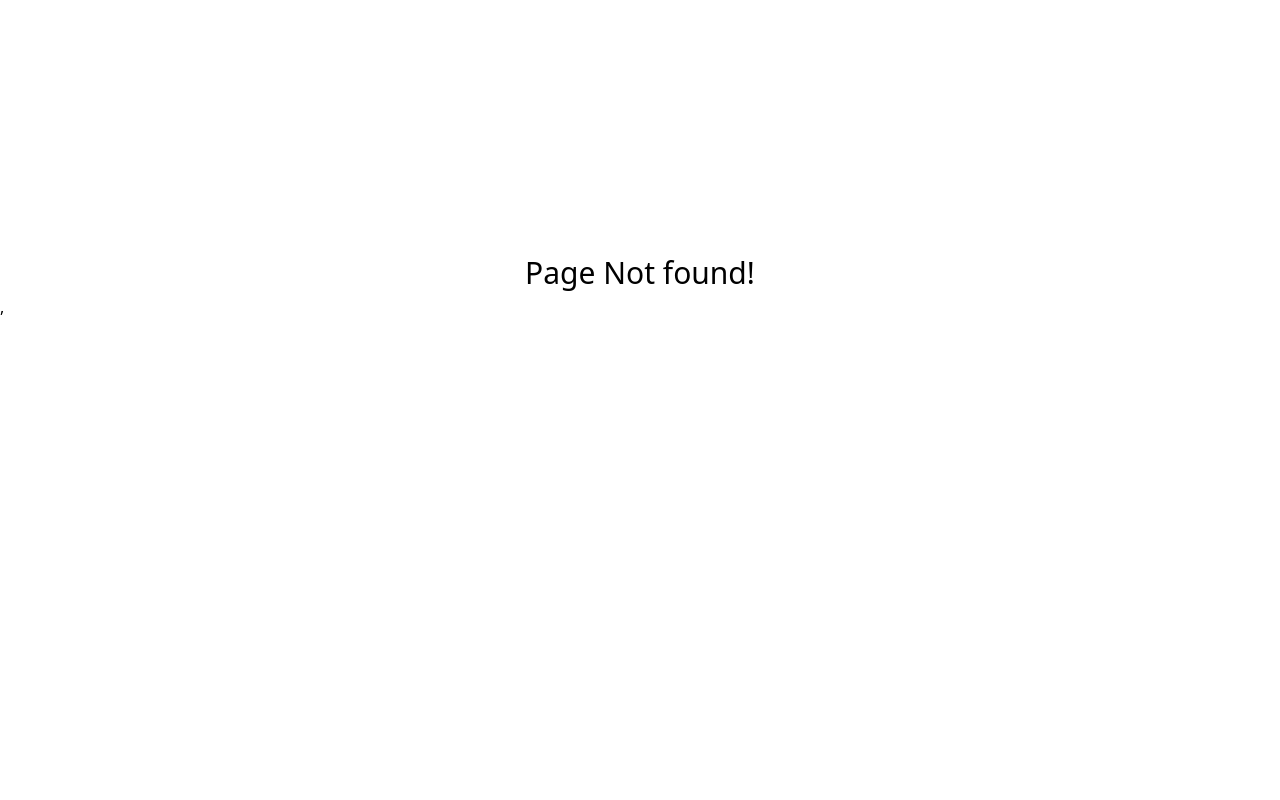
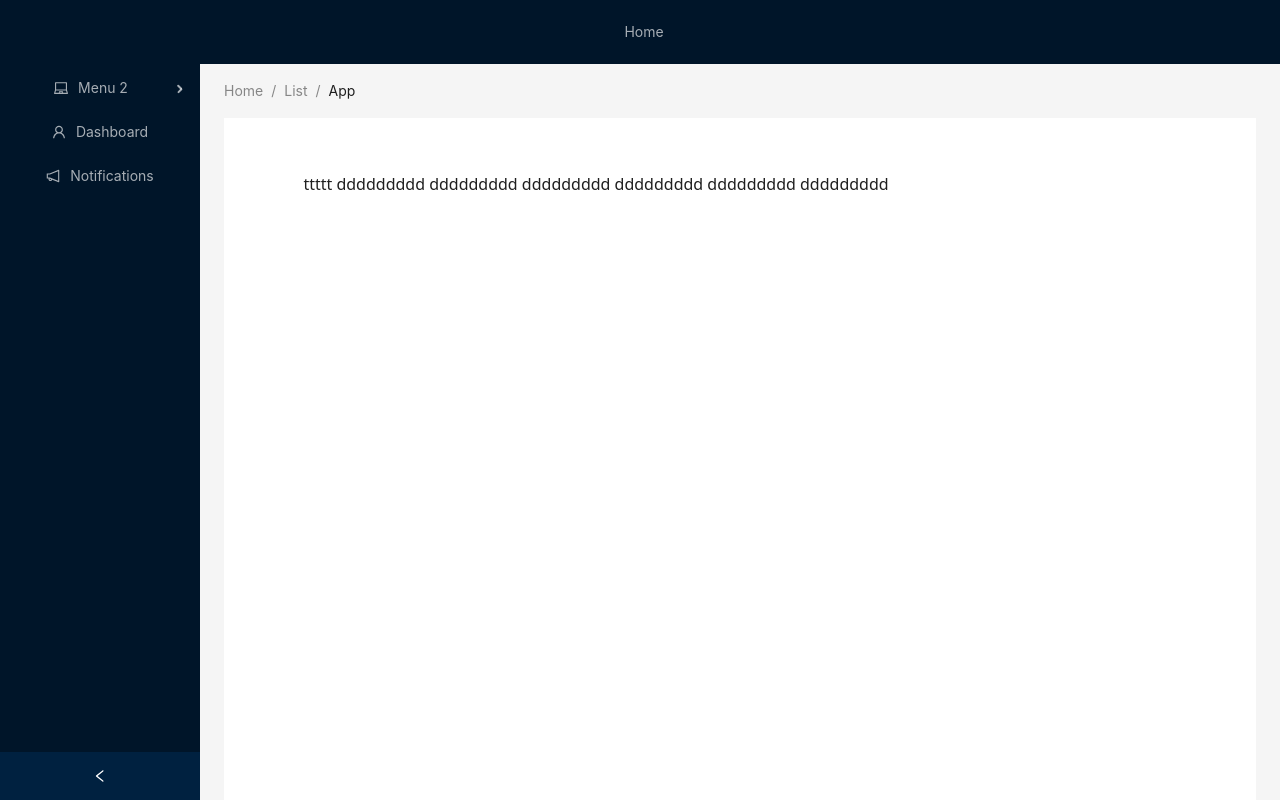
Before and after one commit to itaminul/ERP-front-end, a React (Create React App) app: page /sidecontent in a window 1280 px wide. Before the commit this address had no page. Shown: the top 800 px of the page. Built offline with nearby package versions, Linux system fonts and the light colour scheme.

Commit message:
add ant design and sidebar

```diff
--- a/package.json
+++ b/package.json
@@ -12,6 +12,7 @@
     "@types/node": "^16.18.39",
     "@types/react": "^18.2.15",
     "@types/react-dom": "^18.2.7",
+    "antd": "^5.9.2",
     "dotenv": "^16.3.1",
     "react": "^18.2.0",
     "react-dom": "^18.2.0",
--- /dev/null
+++ b/src/components/layouts/MainLayout.jsx
@@ -0,0 +1,64 @@
+// Layout.tsx
+
+import React, { useState } from 'react';
+import { Layout, Menu } from 'antd';
+import { Link, Route, Switch } from 'react-router-dom';
+import {
+  UserOutlined,
+  LaptopOutlined,
+  NotificationOutlined,
+} from '@ant-design/icons';
+
+const { Sider, Content } = Layout;
+
+const Sidebar = () => {
+  const [selectedMenuItem, setSelectedMenuItem] = useState<string>('dashboard');
+
+  const handleMenuItemClick = (key) => {
+    setSelectedMenuItem(key);
+  };
+
+  return (
+    <Sider width={200} theme="dark">
+      <Menu
+        mode="vertical"
+        theme="dark"
+        selectedKeys={[selectedMenuItem]}
+        onClick={({ key }) => handleMenuItemClick(key.toString())}
+      >
+        <Menu.Item key="dashboard" icon={<UserOutlined />}>
+          <Link to="/dashboard">Dashboard</Link>
+        </Menu.Item>
+        <Menu.Item key="profile" icon={<LaptopOutlined />}>
+          <Link to="/profile">Profile</Link>
+        </Menu.Item>
+        <Menu.Item key="notifications" icon={<NotificationOutlined />}>
+          <Link to="/notifications">Notifications</Link>
+        </Menu.Item>
+      </Menu>
+    </Sider>
+  );
+};
+
+const Dashboard = () => <div>Dashboard content</div>;
+const Profile = () => <div>Profile content</div>;
+const Notifications = () => <div>Notifications content</div>;
+
+const MainLayout = () => {
+  return (
+    <Layout style={{ minHeight: '100vh' }}>
+      <Sidebar />
+      <Layout>
+        <Content style={{ padding: '20px' }}>
+          <Switch>
+            <Route path="/dashboard" component={Dashboard} />
+            <Route path="/profile" component={Profile} />
+            <Route path="/notifications" component={Notifications} />
+          </Switch>
+        </Content>
+      </Layout>
+    </Layout>
+  );
+};
+
+export default MainLayout;
--- /dev/null
+++ b/src/components/layouts/SideContent.tsx
@@ -0,0 +1,41 @@
+import { Content } from "antd/es/layout/layout";
+import Sidebar from "./Sidebar";
+import { Outlet } from "react-router-dom";
+
+const SideContent = () => {
+    return (
+        <>
+        <div>
+
+        <Sidebar  />
+        </div>
+        <div className="ant-row"  style={{justifyContent: 'relative'}}>
+        <Content
+         className="ant-col ant-col-xs-24 ant-col-xl-8"
+         style={{
+            paddingLeft: 40,
+            margin: 0,
+            marginTop: '-850px',
+            maxWidth: '90%',
+            justifyContent: 'relative'
+          }}
+          >
+
+            ttttt
+            ddddddddd
+            ddddddddd
+            ddddddddd
+
+            ddddddddd
+
+            ddddddddd
+            ddddddddd
+          </Content>
+        </div>
+
+
+        </>
+    )
+}
+
+export default SideContent;
--- /dev/null
+++ b/src/components/layouts/Sidebar.tsx
@@ -0,0 +1,110 @@
+import React, { useState } from 'react';
+import { LaptopOutlined, NotificationOutlined, UserOutlined } from '@ant-design/icons';
+import type { MenuProps } from 'antd';
+import { Breadcrumb, Layout, Menu, theme } from 'antd';
+import SubMenu from 'antd/es/menu/SubMenu';
+import { Link } from 'react-router-dom';
+
+const { Header, Content, Sider } = Layout;
+const menu = [
+  {key: 'aa', label: 'Home'}
+]
+const items1: MenuProps['items'] = menu
+
+const items2: MenuProps['items'] = [UserOutlined, LaptopOutlined, NotificationOutlined].map(
+  (icon, index) => {
+    const key = String(index + 1);
+
+    return {
+      key: `sub${key}`,
+      icon: React.createElement(icon),
+      label: `subnav ${key}`,
+
+      children: new Array(4).fill(null).map((_, j) => {
+        const subKey = index * 4 + j + 1;
+        return {
+          key: subKey,
+          label: `option${subKey}`,
+        };
+      }),
+    };
+  },
+);
+
+const Sidebar: React.FC = () => {
+
+  const [collapsed, setCollapsed] = useState(false);
+
+  const {
+    token: { colorBgContainer },
+  } = theme.useToken();
+
+  const[show, setShow] = useState(false)
+
+  const handleSubMenuClick = () => {
+    setShow(true)
+  }
+  return (
+    <Layout>
+      <Header style={{ display: 'flex', alignItems: 'center' }}>
+        <div className="demo-logo" />
+        <div className="demo-logo-vertical" />
+        <Menu theme="dark" defaultSelectedKeys={['1']} mode="inline" items={items1} />
+      </Header>
+      <Layout>
+      <Sider collapsible collapsed={collapsed} onCollapse={(value) => setCollapsed(value)} width={200} theme="dark" >
+      <Menu
+        mode="vertical"
+        theme="dark"
+        // defaultOpenKeys={['sub2']}
+        // selecteedKeys={[selectedSubmenuItem]}
+        onClick={handleSubMenuClick}
+      >
+        <SubMenu key="sub2" icon={<LaptopOutlined />} title="Menu 2">
+          <Menu.Item key="/subitem1">
+            <Link to="/sidecontent">Subitem 1</Link>
+          </Menu.Item>
+          <Menu.Item key="/subitem2">
+            <Link to="/subitem2">Subitem 2</Link>
+          </Menu.Item>
+          <SubMenu key="sub3" title="Submenu 3">
+            <Menu.Item key="/subsubitem1">
+              <Link to="/subsubitem1">Sub-subitem 1</Link>
+            </Menu.Item>
+            <Menu.Item key="/subsubitem2">
+              <Link to="/subsubitem2">Sub-subitem 2</Link>
+            </Menu.Item>
+          </SubMenu>
+        </SubMenu>
+        <Menu.Item key="/dashboard" icon={<UserOutlined />}>
+          <Link to="/dashboard">Dashboard</Link>
+        </Menu.Item>
+        <Menu.Item key="/notifications" icon={<NotificationOutlined />}>
+          <Link to="/notifications">Notifications</Link>
+        </Menu.Item>
+      </Menu>
+    </Sider>
+        <Layout style={{ padding: '0 24px 24px' }}>
+          <Breadcrumb style={{ margin: '16px 0' }}>
+            <Breadcrumb.Item>Home</Breadcrumb.Item>
+            <Breadcrumb.Item>List</Breadcrumb.Item>
+            <Breadcrumb.Item>App</Breadcrumb.Item>
+          </Breadcrumb>
+          <Content
+            style={{
+              padding: 24,
+              margin: 0,
+              minHeight: 880,
+              background: colorBgContainer,
+            }}
+          >
+
+          </Content>
+        </Layout>
+      </Layout>
+    </Layout>
+  );
+};
+
+
+export default Sidebar;
--- a/src/components/pages/inventory/InventoryDashboard.tsx
+++ b/src/components/pages/inventory/InventoryDashboard.tsx
@@ -3,8 +3,9 @@ import InventoryLeftSideBar from "../../layouts/InventoryLeftSideBar";
 const InventoryDashboard = () => {
   return (
     <>
+     <div className="w-1/8">
       <InventoryLeftSideBar />
-      InventoryDashboard.tsx
+      </div>
     </>
   );
 };
--- a/src/components/pages/inventory/setup/supplier/SupplierIndex.tsx
+++ b/src/components/pages/inventory/setup/supplier/SupplierIndex.tsx
@@ -1,8 +1,74 @@
+import { Link } from "react-router-dom"
+import InventoryLeftSideBar from "../../../../layouts/InventoryLeftSideBar"
+import { useSelector } from "react-redux"
+import { RootState } from "../../../../../redux/store/store"
+
 const SupplierIndex = () => {
-    return(
+    const isOpen = useSelector((state: RootState) => state.menu.isOpen)
+    return (
         <>
 
-        Supplier Setup
+            <div>
+                <div className="">
+                    <div className="w-1/8">
+                        <InventoryLeftSideBar />
+                    </div>
+                    <div className={`${isOpen ? "ml-56 w-3/4" : "ml-6 w-96"}`}>
+                    {/* <div className="p-10 w-full ..."> */}
+                        <table className="w-full text-sm text-gray-500">
+                            <thead className="text-xs text-gray-700 uppercase bg-gray-50 dark:bg-gray-700 dark:text-gray-400">
+                                <tr>
+                                    <th scope="col" className="px-6 py-3">
+                                        Middle Name
+                                    </th>
+                                    <th scope="col" className="px-6 py-3">
+                                        Full Name
+                                    </th>
+
+                                    <th scope="col" className="px-6 py-3">
+                                        Phone
+                                    </th>
+                                    <th scope="col" className="px-6 py-3">
+                                        Dept Id ID
+                                    </th>
+                                    <th scope="col" className="px-6 py-3">
+                                        Image
+                                    </th>
+                                    <th scope="col" className="px-6 py-3">
+                                        Action
+                                    </th>
+                                </tr>
+                            </thead>
+                            <tbody>
+
+                                <tr className="bg-white border-b dark:bg-gray-800 dark:border-gray-700">
+                                    <th
+                                        scope="row"
+                                        className="px-6 py-4 font-medium text-gray-900 whitespace-nowrap dark:text-white"
+                                    >
+                                        aa
+                                    </th>
+                                    <td className="px-6 py-4">a</td>
+                                    <td className="px-6 py-4">b</td>
+                                    <td className="px-6 py-4">c</td>
+                                    <td className="px-6 py-4">d</td>
+                                    <td className="px-6 py-4">
+                                        <Link to={`/editaboutus/1`}>
+                                            <button
+                                                type="button"
+                                                className="focus:outline-none text-white bg-green-700 hover:bg-green-800 focus:ring-4 focus:ring-green-300 font-medium rounded-lg text-sm px-5 py-2.5 mr-2 mb-2 dark:bg-green-600 dark:hover:bg-green-700 dark:focus:ring-green-800"
+                                            >
+                                                Edit
+                                            </button>
+                                        </Link>
+                                    </td>
+                                </tr>
+                            </tbody>
+                        </table>
+                    </div>
+                </div>
+            </div>
+
         </>
     )
 }
```
Also changed, not shown: src/App.tsx (+6 -1 lines), 1 other file (tests, documents, lock files or other folders).
